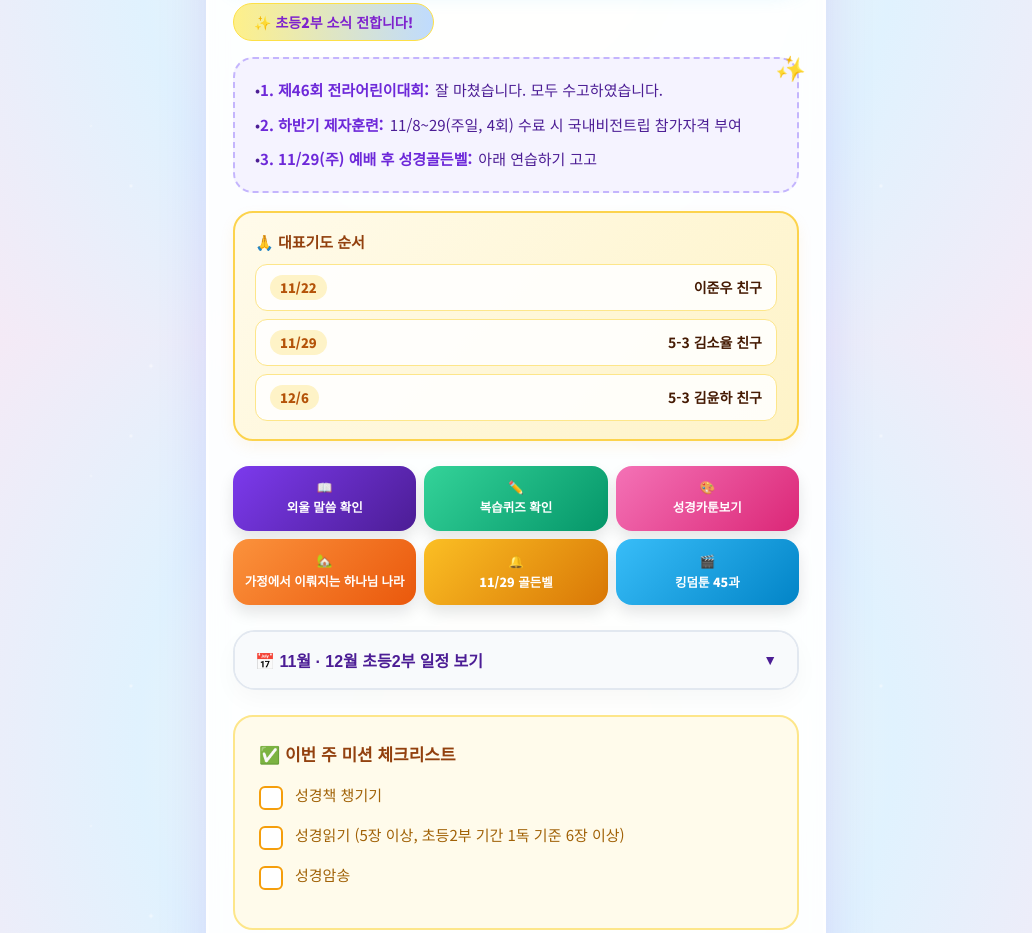
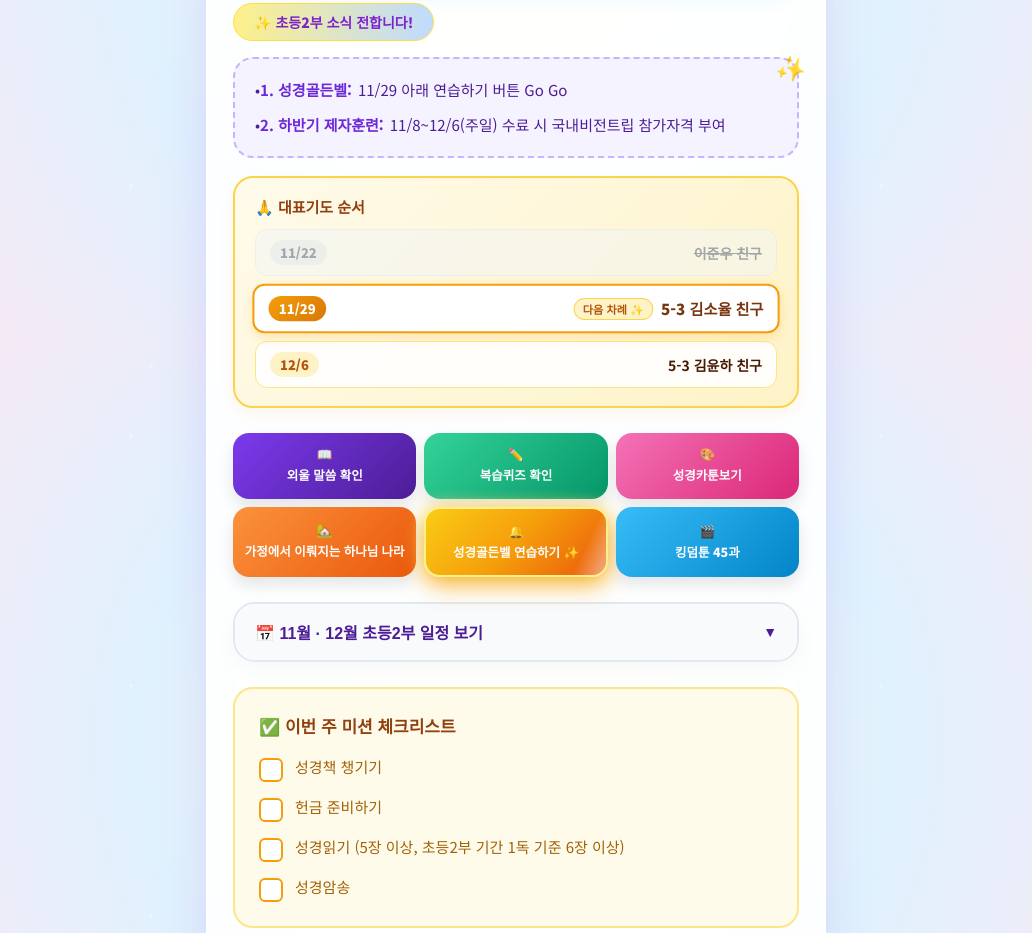
Before and after one commit to kimyeseul1024/church-news, a plain HTML site: page index.html in a window 1280 px wide. Shown: the part 459-1392 px from the top of the page, without its empty margins (124-1156 px from the left). Drawn offline with Linux system fonts and the light colour scheme.

Commit message:
Update index.html

```diff
--- a/index.html
+++ b/index.html
@@ -122,7 +122,7 @@
       gap: 8px;
     }
     .prayer-item {
-      background: rgba(255, 255, 255, 0.88);
+      background: rgba(255, 255, 255, 0.9);
       padding: 10px 14px;
       border-radius: 12px;
       display: flex;
@@ -130,6 +130,7 @@
       align-items: center;
       font-size: 14px;
       border: 1px solid #fde68a;
+      transition: all 0.2s ease;
     }
     .prayer-date {
       font-weight: 900;
@@ -139,9 +140,55 @@
       border-radius: 20px;
       font-size: 13px;
     }
+    .prayer-name-wrap {
+      display: flex;
+      align-items: center;
+      gap: 8px;
+    }
     .prayer-name {
       font-weight: 700;
       color: #451a03;
+    }
+
+    /* 지난 차례 (가장 최근 1명 음영 처리) */
+    .prayer-item.past {
+      background: rgba(241, 245, 249, 0.75);
+      border-color: #e2e8f0;
+      opacity: 0.6;
+    }
+    .prayer-item.past .prayer-date {
+      background: #e2e8f0;
+      color: #64748b;
+    }
+    .prayer-item.past .prayer-name {
+      color: #64748b;
+      text-decoration: line-through;
+    }
+
+    /* 다음 차례 강조 스타일 */
+    .prayer-item.next-up {
+      background: #ffffff;
+      border: 2.5px solid #f59e0b;
+      box-shadow: 0 4px 12px rgba(245, 158, 11, 0.22);
+      transform: scale(1.01);
+    }
+    .prayer-item.next-up .prayer-date {
+      background: linear-gradient(135deg, #f59e0b, #d97706);
+      color: #ffffff;
+    }
+    .prayer-item.next-up .prayer-name {
+      font-weight: 900;
+      font-size: 15px;
+      color: #78350f;
+    }
+    .next-badge {
+      background: #fef3c7;
+      color: #b45309;
+      border: 1px solid #fcd34d;
+      font-size: 11px;
+      font-weight: 900;
+      padding: 2px 8px;
+      border-radius: 12px;
     }
 
     /* 🔲 액션 버튼 그룹 스타일 */
@@ -172,6 +219,8 @@
       transition: all 0.3s ease;
       word-break: keep-all;
       line-height: 1.35;
+      position: relative;
+      overflow: hidden;
     }
     .btn:hover { transform: translateY(-3px); }
 
@@ -186,7 +235,43 @@
     .btn-secondary { background: linear-gradient(135deg, #34d399, #059669); }
     .btn-toon { background: linear-gradient(135deg, #f472b6, #db2777); }
     .btn-home { background: linear-gradient(135deg, #fb923c, #ea580c); }
-    .btn-accent { background: linear-gradient(135deg, #fbbf24, #d97706); }
+
+    /* ✨ 번쩍번쩍 골든벨 연습하기 버튼 */
+    .btn-accent {
+      background: linear-gradient(135deg, #facc15, #f59e0b, #ea580c);
+      border: 2px solid #fef08a;
+      animation: pulseGlow 1.5s infinite alternate;
+    }
+    .btn-accent::after {
+      content: '';
+      position: absolute;
+      top: -50%;
+      left: -75%;
+      width: 50%;
+      height: 200%;
+      background: linear-gradient(
+        90deg,
+        rgba(255, 255, 255, 0) 0%,
+        rgba(255, 255, 255, 0.75) 50%,
+        rgba(255, 255, 255, 0) 100%
+      );
+      transform: rotate(25deg);
+      animation: shimmerSweep 2.2s infinite;
+      pointer-events: none;
+    }
+    @keyframes pulseGlow {
+      0% {
+        box-shadow: 0 6px 15px rgba(245, 158, 11, 0.35), 0 0 8px rgba(254, 240, 138, 0.5);
+      }
+      100% {
+        box-shadow: 0 8px 24px rgba(245, 158, 11, 0.8), 0 0 18px rgba(254, 240, 138, 0.95);
+      }
+    }
+    @keyframes shimmerSweep {
+      0% { left: -75%; }
+      55%, 100% { left: 135%; }
+    }
+
     .btn-info { background: linear-gradient(135deg, #38bdf8, #0284c7); }
 
     /* 📅 캘린더 아코디언 스타일 */
@@ -356,7 +441,7 @@
     }
     .schedule-row:last-child { margin-bottom: 0; padding-bottom: 0; border-bottom: none; }
     .s-date {
-      min-width: 75px;
+      min-width: 95px;
       font-weight: 700;
       color: #4f46e5;
     }
@@ -388,6 +473,7 @@
       line-height: 1.5;
       color: #a16207;
     }
+    .checklist label:last-child { margin-bottom: 0; }
     .checklist input {
       width: 24px; height: 24px;
       margin-top: 2px;
@@ -462,29 +548,15 @@
     <span class="badge">✨ 초등2부 소식 전합니다! </span>
     <div class="info-box">
       <ul>
-        <li>• <strong>1. 제46회 전라어린이대회:</strong> <span>잘 마쳤습니다. 모두 수고하였습니다.</span></li>
-        <li>• <strong>2. 하반기 제자훈련:</strong> <span>11/8~29(주일, 4회) 수료 시 국내비전트립 참가자격 부여</span></li>
-        <li>• <strong>3. 11/29(주) 예배 후 성경골든벨:</strong> <span>아래 연습하기 고고</span></li>
+        <li>• <strong>1. 성경골든벨:</strong> <span>11/29 아래 연습하기 버튼 Go Go</span></li>
+        <li>• <strong>2. 하반기 제자훈련:</strong> <span>11/8~12/6(주일) 수료 시 국내비전트립 참가자격 부여</span></li>
       </ul>
     </div>
 
-    <!-- 🙏 대표기도 순서 -->
+    <!-- 🙏 대표기도 순서 (접속 날짜 기준 자동 정렬/강조) -->
     <div class="prayer-box">
       <div class="prayer-title">🙏 대표기도 순서</div>
-      <div class="prayer-list">
-        <div class="prayer-item">
-          <span class="prayer-date">11/22</span>
-          <span class="prayer-name">이준우 친구</span>
-        </div>
-        <div class="prayer-item">
-          <span class="prayer-date">11/29</span>
-          <span class="prayer-name">5-3 김소율 친구</span>
-        </div>
-        <div class="prayer-item">
-          <span class="prayer-date">12/6</span>
-          <span class="prayer-name">5-3 김윤하 친구</span>
-        </div>
-      </div>
+      <div id="prayerList" class="prayer-list"></div>
     </div>
 
     <!-- 🔲 액션 버튼 그룹 -->
@@ -502,7 +574,7 @@
         <span>🏡</span> 가정에서 이뤄지는 하나님 나라
       </button>
       <a href="https://notebooklm.link.google/NCNqHkn7f4xa" target="_blank" class="btn btn-accent">
-        <span>🔔</span> 11/29 골든벨
+        <span>🔔</span> 성경골든벨 연습하기 ✨
       </a>
       <a href="https://vimeo.com/827276630" target="_blank" class="btn btn-info">
         <span>🎬</span> 킹덤툰 45과
@@ -557,7 +629,7 @@
                 <td><span class="day-num">28</span></td>
               </tr>
               <tr>
-                <td><span class="day-num">29</span><span class="cal-badge bg-pink">제자훈련④</span><span class="cal-badge bg-yellow">성경골든벨</span></td>
+                <td><span class="day-num">29</span><span class="cal-badge bg-pink">제자훈련④</span><span class="cal-badge bg-yellow">성경퀴즈대회</span></td>
                 <td class="weekday-col"><span class="day-num" style="font-weight:normal; font-size:11px; color:#64748b;">30일</span></td>
                 <td></td><td></td>
               </tr>
@@ -568,9 +640,9 @@
             <div class="schedule-summary-title">📌 11월 주요 일정 요약</div>
             <div class="schedule-row"><span class="s-date">~11/15 (주일)</span><span class="s-desc">어와나 (오후 1:30 ~ 3:30)</span></div>
             <div class="schedule-row"><span class="s-date">11/7·14 (토)</span><span class="s-desc">MZ 전도 (오후 2시 ~ 4:00)</span></div>
-            <div class="schedule-row"><span class="s-date">11/8, 15, 22, 29</span><span class="s-desc">제자훈련 ①~④ (오전 11:30, 4층 미술실)</span></div>
+            <div class="schedule-row"><span class="s-date">11/8 ~ 12/6</span><span class="s-desc">하반기 제자훈련 (오전 11:30, 4층 미술실)</span></div>
             <div class="schedule-row"><span class="s-date">11/21 (토)</span><span class="s-desc">전라어린이대회 (오후 1:00 ~ 5:00)</span></div>
-            <div class="schedule-row"><span class="s-date">11/29 (주일)</span><span class="s-desc">성경 골든벨</span></div>
+            <div class="schedule-row"><span class="s-date">11/29 (주일)</span><span class="s-desc">성경퀴즈대회 (성경 골든벨)</span></div>
           </div>
         </div>
 
@@ -580,48 +652,50 @@
           <table class="calendar-table">
             <thead>
               <tr>
-                <th>주일</th><th>월~목</th><th>금</th><th>토</th>
+                <th>주일</th><th>월~수</th><th>목</th><th>금·토</th>
               </tr>
             </thead>
             <tbody>
               <tr>
                 <td><span class="day-num"></span></td>
-                <td class="weekday-col"><span class="day-num" style="font-weight:normal; font-size:11px; color:#64748b;">1~3일</span></td>
-                <td><span class="day-num">4</span></td>
-                <td><span class="day-num">5</span></td>
+                <td class="weekday-col"><span class="day-num" style="font-weight:normal; font-size:11px; color:#64748b;">1~2일</span></td>
+                <td><span class="day-num">3</span></td>
+                <td><span class="day-num" style="font-weight:normal; font-size:11px; color:#64748b;">4~5일</span></td>
               </tr>
               <tr>
-                <td><span class="day-num">6</span></td>
-                <td class="weekday-col"><span class="day-num" style="font-weight:normal; font-size:11px; color:#64748b;">7~10일</span></td>
-                <td><span class="day-num">11</span></td>
-                <td><span class="day-num">12</span></td>
+                <td><span class="day-num">6</span><span class="cal-badge bg-yellow">제자훈련 종료</span></td>
+                <td class="weekday-col"><span class="day-num" style="font-weight:normal; font-size:11px; color:#64748b;">7~9일</span></td>
+                <td><span class="day-num">10</span></td>
+                <td><span class="day-num" style="font-weight:normal; font-size:11px; color:#64748b;">11~12일</span></td>
               </tr>
               <tr>
-                <td><span class="day-num">13</span><span class="cal-badge bg-green">달란트 행사</span></td>
-                <td class="weekday-col"><span class="day-num" style="font-weight:normal; font-size:11px; color:#64748b;">14~17일</span></td>
-                <td><span class="day-num">18</span></td>
-                <td><span class="day-num">19</span></td>
+                <td><span class="day-num">13</span></td>
+                <td class="weekday-col"><span class="day-num" style="font-weight:normal; font-size:11px; color:#64748b;">14~16일</span></td>
+                <td><span class="day-num">17</span></td>
+                <td><span class="day-num" style="font-weight:normal; font-size:11px; color:#64748b;">18~19일</span></td>
               </tr>
               <tr>
-                <td><span class="day-num">20</span><span class="cal-badge bg-blue">6학년(중등부)</span></td>
-                <td class="weekday-col"><span class="day-num" style="font-weight:normal; font-size:11px; color:#64748b;">21~24일</span></td>
-                <td><span class="day-num" style="color:#ef4444;">25</span><span class="cal-badge bg-red">성탄감사예배</span></td>
-                <td><span class="day-num">26</span></td>
+                <td><span class="day-num">20</span></td>
+                <td class="weekday-col"><span class="day-num" style="font-weight:normal; font-size:11px; color:#64748b;">21~23일</span></td>
+                <td><span class="day-num">24</span><span class="cal-badge bg-pink">성탄저녁송</span></td>
+                <td><span class="day-num" style="font-weight:normal; font-size:11px; color:#64748b;">25~26일</span></td>
               </tr>
               <tr>
-                <td><span class="day-num">27</span><span class="cal-badge bg-purple">초등2부 수료식</span></td>
-                <td class="weekday-col"><span class="day-num" style="font-weight:normal; font-size:11px; color:#64748b;">28~31일</span></td>
-                <td></td><td></td>
+                <td><span class="day-num">27</span><span class="cal-badge bg-green">달란트잔치</span><span class="cal-badge bg-purple">수료식</span></td>
+                <td class="weekday-col"><span class="day-num" style="font-weight:normal; font-size:11px; color:#64748b;">28~30일</span></td>
+                <td><span class="day-num">31</span></td>
+                <td></td>
               </tr>
             </tbody>
           </table>
 
           <div class="schedule-summary">
             <div class="schedule-summary-title">📌 12월 주요 일정 요약</div>
-            <div class="schedule-row"><span class="s-date">12/13 (주일)</span><span class="s-desc">달란트 행사</span></div>
-            <div class="schedule-row"><span class="s-date">12/20 (주일)</span><span class="s-desc">6학년(중등부예배)</span></div>
-            <div class="schedule-row"><span class="s-date">12/25 (금)</span><span class="s-desc">성탄감사예배</span></div>
-            <div class="schedule-row"><span class="s-date">12/27 (주일)</span><span class="s-desc">초등2부 수료식</span></div>
+            <div class="schedule-row"><span class="s-date">~ 12/6 (주)</span><span class="s-desc">하반기 제자훈련 종료</span></div>
+            <div class="schedule-row"><span class="s-date">12/24 (목)</span><span class="s-desc">성탄저녁송</span></div>
+            <div class="schedule-row"><span class="s-date">12/27 (주)</span><span class="s-desc">달란트잔치</span></div>
+            <div class="schedule-row"><span class="s-date">12/27 (주)</span><span class="s-desc">수료식</span></div>
+            <div class="schedule-row"><span class="s-date">11/29 (주)</span><span class="s-desc">성경퀴즈대회</span></div>
           </div>
         </div>
       </div>
@@ -630,6 +704,7 @@
     <div class="checklist">
       <h3>✅ 이번 주 미션 체크리스트</h3>
       <label><input type="checkbox"> <span>성경책 챙기기</span></label>
+      <label><input type="checkbox"> <span>헌금 준비하기</span></label>
       <label><input type="checkbox"> <span>성경읽기 (5장 이상, 초등2부 기간 1독 기준 6장 이상)</span></label>
       <label><input type="checkbox"> <span>성경암송</span></label>
     </div>
@@ -711,6 +786,74 @@
   </div>
 
   <script>
+    // 🙏 대표기도 순서 데이터 (날짜순 입력)
+    const prayerData = [
+      { dateStr: '2026-11-22', label: '11/22', name: '이준우 친구' },
+      { dateStr: '2026-11-29', label: '11/29', name: '5-3 김소율 친구' },
+      { dateStr: '2026-12-06', label: '12/6',  name: '5-3 김윤하 친구' }
+    ];
+
+    function renderPrayerList() {
+      const container = document.getElementById('prayerList');
+      const now = new Date();
+      const today = new Date(now.getFullYear(), now.getMonth(), now.getDate());
+
+      const pastItems = [];
+      const upcomingItems = [];
+
+      prayerData.forEach(item => {
+        const [y, m, d] = item.dateStr.split('-').map(Number);
+        const itemDate = new Date(y, m - 1, d);
+        if (itemDate < today) {
+          pastItems.push(item);
+        } else {
+          upcomingItems.push(item);
+        }
+      });
+
+      const displayList = [];
+      if (pastItems.length > 0) {
+        displayList.push({ ...pastItems[pastItems.length - 1], status: 'past' });
+      }
+      upcomingItems.forEach((item, idx) => {
+        displayList.push({ ...item, status: idx === 0 ? 'next' : 'upcoming' });
+      });
+
+      container.innerHTML = displayList.map(item => {
+        if (item.status === 'past') {
+          return `
+            <div class="prayer-item past">
+              <span class="prayer-date">${item.label}</span>
+              <div class="prayer-name-wrap">
+                <span class="prayer-name">${item.name}</span>
+              </div>
+            </div>
+          `;
+        }
+        if (item.status === 'next') {
+          return `
+            <div class="prayer-item next-up">
+              <span class="prayer-date">${item.label}</span>
+              <div class="prayer-name-wrap">
+                <span class="next-badge">다음 차례 ✨</span>
+                <span class="prayer-name">${item.name}</span>
+              </div>
+            </div>
+          `;
+        }
+        return `
+          <div class="prayer-item">
+            <span class="prayer-date">${item.label}</span>
+            <div class="prayer-name-wrap">
+              <span class="prayer-name">${item.name}</span>
+            </div>
+          </div>
+        `;
+      }).join('');
+    }
+
+    renderPrayerList();
+
     function toggleCalendar() {
       const btn = document.querySelector('.calendar-toggle-btn');
       const content = document.getElementById('calendarContent');
```
